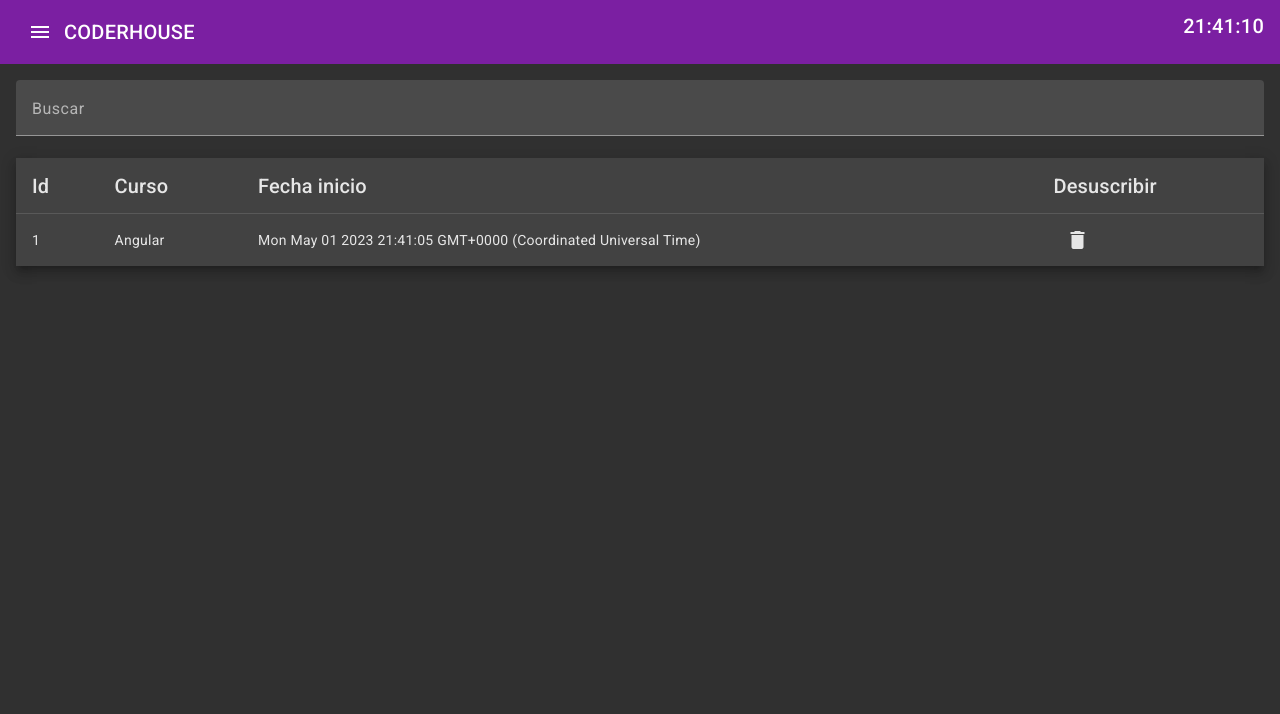
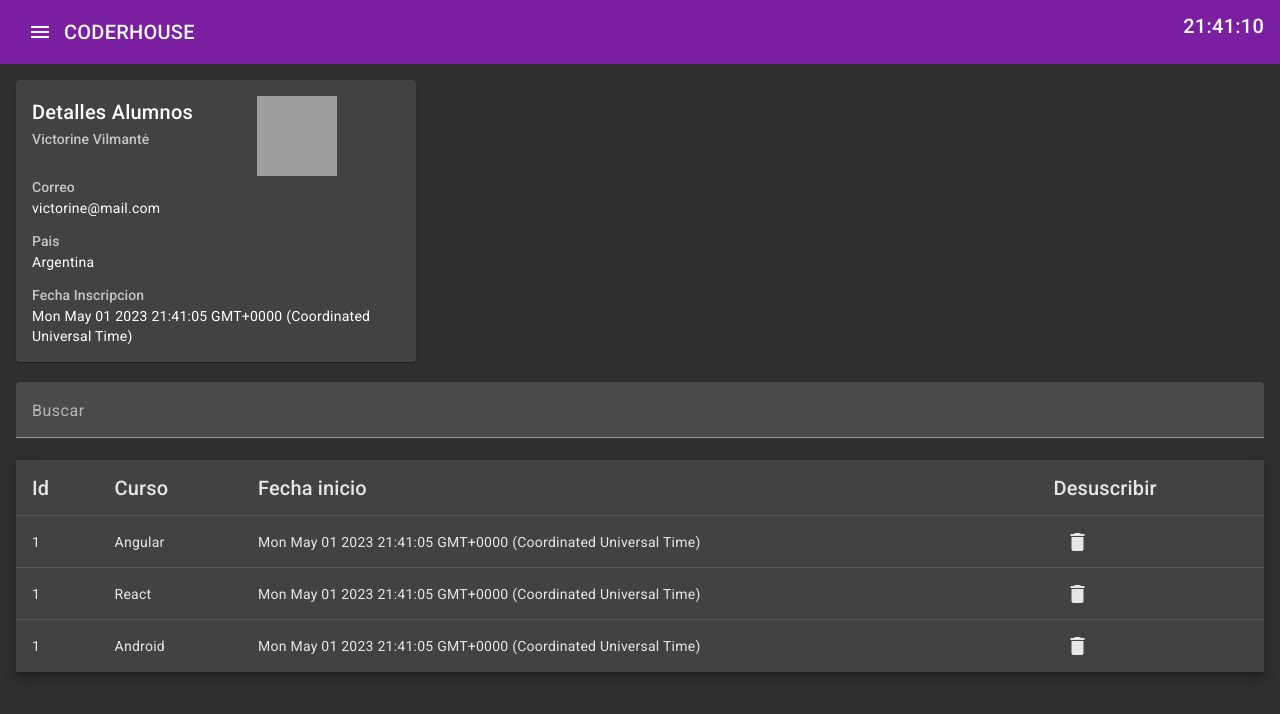
Before and after one commit to elmejorlui/2PF_deAlba, an Angular app: page /dashboard/estudiantes/1 in a window 1280 px wide. Shown: the top 714 px of the page. Built offline with nearby package versions, Linux system fonts and the light colour scheme; grey boxes are pictures that could not be loaded.

Commit message:
TAREA, finalizacion cursos

```diff
--- a/src/app/pages/alumnos/componentes/models/index.ts
+++ b/src/app/pages/alumnos/componentes/models/index.ts
@@ -3,7 +3,6 @@ export interface Alumno {
   nombre: string;
   apellido: string;
   correo: string;
-  curso: string;
   pais: string;
   fecha_registro: Date;
   acciones: string;
--- a/src/app/pages/alumnos/componentes/services/alumnos.service.ts
+++ b/src/app/pages/alumnos/componentes/services/alumnos.service.ts
@@ -10,21 +10,19 @@ export class AlumnosService {
   private estudiantes$ = new BehaviorSubject<Alumno[]>([
     {
       id: 1,
-      nombre: 'Kilian',
-      apellido: 'Diez',
-      correo: 'Kilian@mail.com',
-      curso: 'Angular',
+      nombre: 'Victorine',
+      apellido: 'Vilmantė',
+      correo: 'victorine@mail.com',
       pais: 'Argentina',
       fecha_registro: new Date(),
       acciones: 'hola'
     },
     {
       id: 2,
-      nombre: 'Elia',
-      apellido: 'Paz',
-      correo: 'Elia@mail.com',
-      curso: 'Angular',
-      pais: 'Argentina',
+      nombre: 'Alhaji',
+      apellido: 'Alia',
+      correo: ' alhajialia@mail.com',
+      pais: 'India',
       fecha_registro: new Date(),
       acciones: 'hola'
     },
@@ -32,9 +30,35 @@ export class AlumnosService {
       id: 3,
       nombre: 'Edurne',
       apellido: 'Carballo',
-      correo: 'Edurne@mail.com',
-      curso: 'Angular',
-      pais: 'Argentina',
+      correo: 'edurne@mail.com',
+      pais: 'Peru',
+      fecha_registro: new Date(),
+      acciones: 'hola'
+    },
+    {
+      id: 4,
+      nombre: 'Klava',
+      apellido: 'Franck',
+      correo: 'klavaf@mail.com',
+      pais: 'Peru',
+      fecha_registro: new Date(),
+      acciones: 'hola'
+    },
+    {
+      id: 5,
+      nombre: 'Geetha',
+      apellido: 'Karan',
+      correo: 'gee_karan@mail.com',
+      pais: 'Peru',
+      fecha_registro: new Date(),
+      acciones: 'hola'
+    },
+    {
+      id: 6,
+      nombre: 'Dayton',
+      apellido: 'Geboom',
+      correo: 'daytong@mail.com',
+      pais: 'Peru',
       fecha_registro: new Date(),
       acciones: 'hola'
     },
--- a/src/app/pages/alumnos/detalles-alumnos/detalles-alumnos.component.html
+++ b/src/app/pages/alumnos/detalles-alumnos/detalles-alumnos.component.html
@@ -1,3 +1,20 @@
+<mat-card class="example-card">
+  <mat-card-header>
+    <mat-card-title>Detalles Alumnos</mat-card-title>
+    <img class="photo_perfil" mat-card-sm-image
+      src="https://ionicframework.com/docs/img/demos/avatar.svg">
+    <mat-card-subtitle class="titulo_margin">{{alumno?.nombre}} {{alumno?.apellido}}</mat-card-subtitle>
+  </mat-card-header>
+  <mat-card-content>
+    <mat-card-subtitle>Correo</mat-card-subtitle>
+    <p>{{alumno?.correo}}</p>
+    <mat-card-subtitle>Pais</mat-card-subtitle>
+    <p>{{alumno?.pais}}</p>
+    <mat-card-subtitle>Fecha Inscripcion</mat-card-subtitle>
+    <p>{{alumno?.fecha_registro}}</p>
+  </mat-card-content>
+</mat-card>
+
 <mat-form-field>
   <mat-label>Buscar</mat-label>
   <input matInput (keyup)="aplicarFiltros($event)" placeholder="Ex. Mia" #input>
--- a/src/app/pages/alumnos/detalles-alumnos/detalles-alumnos.component.scss
+++ b/src/app/pages/alumnos/detalles-alumnos/detalles-alumnos.component.scss
@@ -6,3 +6,14 @@ table {
   font-size: 14px;
   width: 100%;
 }
+
+.example-card {
+  max-width: 400px;
+  margin-bottom: 20px;
+}
+
+.photo_perfil {
+  margin-left: auto;
+  margin-right: auto;
+  display: block;
+}
--- a/src/app/pages/alumnos/detalles-alumnos/detalles-alumnos.component.ts
+++ b/src/app/pages/alumnos/detalles-alumnos/detalles-alumnos.component.ts
@@ -1,4 +1,4 @@
-import { Component } from '@angular/core';
+import { Component, OnDestroy } from '@angular/core';
 import { ActivatedRoute, Router } from '@angular/router';
 import { AlumnosService } from '../componentes/services/alumnos.service';
 import { Alumno } from '../componentes/models/index';
@@ -6,14 +6,17 @@ import { MatTableDataSource } from '@angular/material/table';
 import { MatDialog } from '@angular/material/dialog';
 import { Inscripciones } from '../../inscripciones/componentes/models';
 import { InscripcionesService } from '../../inscripciones/componentes/services/cursos.service';
+import { Subject, takeUntil } from 'rxjs';
 
 @Component({
   selector: 'app-detalles-alumnos',
   templateUrl: './detalles-alumnos.component.html',
   styleUrls: ['./detalles-alumnos.component.scss']
 })
-export class DetallesAlumnosComponent {
+export class DetallesAlumnosComponent implements OnDestroy {
 
+  alumno: Alumno | undefined;
+  private destroyed$ = new Subject()
   dataSource = new MatTableDataSource<Inscripciones>();
 
   displayedColumns: string[] = ['id', 'curso', 'fecha_inicio', 'desuscribir']
@@ -25,13 +28,16 @@ export class DetallesAlumnosComponent {
 
   constructor(private matDialog: MatDialog,
     private activatedRoute: ActivatedRoute,
-    private inscripcionesService: InscripcionesService
+    private inscripcionesService: InscripcionesService,
+    private alumnosServices: AlumnosService,
   ) {
-
     this.inscripcionesService.obtenerInscripciones()
       .subscribe((inscripciones) => {
         this.dataSource.data = inscripciones.filter(x => x.alumnoId === parseInt(this.activatedRoute.snapshot.params['id']));
-      })
+      });
+    this.alumnosServices.obtenerAlumnoPorId(parseInt(this.activatedRoute.snapshot.params['id']))
+      .pipe(takeUntil(this.destroyed$))
+      .subscribe((alumno) => this.alumno = alumno);
   }
 
   desuscribirAlumno(alumnoForDelete: Alumno): void {
@@ -41,5 +47,7 @@ export class DetallesAlumnosComponent {
       );
     }
   }
-
+  ngOnDestroy(): void {
+    this.destroyed$.next(true)
+  }
 }
--- a/src/app/pages/cursos/detalles-cursos/detalles-cursos.component.html
+++ b/src/app/pages/cursos/detalles-cursos/detalles-cursos.component.html
@@ -1,17 +1,40 @@
-<p>{{curso?.nombre}}</p>
-<mat-card class="example-card">
-  <mat-card-header>
-    <mat-card-title>Detalles Curso</mat-card-title>
-    <mat-card-subtitle class="titulo_margin">{{curso?.nombre}}</mat-card-subtitle>
-  </mat-card-header>
-  <mat-card-content>
-    <mat-card-subtitle>Alumnos Inscritos</mat-card-subtitle>
+<mat-form-field>
+  <mat-label>Buscar</mat-label>
+  <input matInput (keyup)="aplicarFiltros($event)" placeholder="Ex. Mia" #input>
+</mat-form-field>
 
-  </mat-card-content>
+<div class="mat-elevation-z8">
+  <table mat-table [dataSource]="dataSource">
 
-  <mat-card-actions>
-    <button mat-icon-button class="button_margin">
-      <mat-icon>person_off</mat-icon>
-    </button>
-  </mat-card-actions>
-  <br>
+    <ng-container matColumnDef="id">
+      <th mat-header-cell *matHeaderCellDef appFontSize>Id</th>
+      <td mat-cell *matCellDef="let inscripcion"> {{inscripcion.id}} </td>
+    </ng-container>
+
+    <ng-container matColumnDef="alumno">
+      <th mat-header-cell *matHeaderCellDef appFontSize> Alumno </th>
+      <td mat-cell *matCellDef="let inscripcion">
+        {{inscripcion.alumno }}
+      </td>
+    </ng-container>
+
+    <ng-container matColumnDef="fecha_inicio">
+      <th mat-header-cell *matHeaderCellDef appFontSize> Fecha inicio </th>
+      <td mat-cell *matCellDef="let inscripcion">
+        {{inscripcion.fecha_inicio}}
+      </td>
+    </ng-container>
+
+    <ng-container matColumnDef="desuscribir">desuscribir
+      <th mat-header-cell *matHeaderCellDef appFontSize> Desuscribir </th>
+      <td mat-cell *matCellDef="let inscripcion">
+        <button mat-icon-button (click)="desuscribirAlumno(inscripcion)">
+          <mat-icon>delete</mat-icon>
+        </button>
+      </td>
+    </ng-container>
+
+    <tr mat-header-row *matHeaderRowDef="displayedColumns"></tr>
+    <tr mat-row *matRowDef="let row; columns: displayedColumns;"></tr>
+  </table>
+</div>
--- a/src/app/pages/cursos/detalles-cursos/detalles-cursos.component.scss
+++ b/src/app/pages/cursos/detalles-cursos/detalles-cursos.component.scss
@@ -0,0 +1,8 @@
+table {
+    width: 100%;
+  }
+
+  .mat-mdc-form-field {
+    font-size: 14px;
+    width: 100%;
+  }
--- a/src/app/pages/cursos/detalles-cursos/detalles-cursos.component.ts
+++ b/src/app/pages/cursos/detalles-cursos/detalles-cursos.component.ts
@@ -4,28 +4,43 @@ import { Subject, takeUntil } from 'rxjs';
 import { MatTableDataSource } from '@angular/material/table';
 import { Curso } from '../Componentes/models';
 import { CursosService } from '../Componentes/services/cursos.service';
+import { Inscripciones } from '../../inscripciones/componentes/models';
+import { MatDialog } from '@angular/material/dialog';
+import { Alumno } from '../../alumnos/componentes/models';
+import { InscripcionesService } from '../../inscripciones/componentes/services/cursos.service';
 
 @Component({
   selector: 'app-detalles-cursos',
   templateUrl: './detalles-cursos.component.html',
   styleUrls: ['./detalles-cursos.component.scss']
 })
-export class DetallesCursosComponent implements OnDestroy {
+export class DetallesCursosComponent {
 
-  curso: Curso | undefined;
+  dataSource = new MatTableDataSource<Inscripciones>();
 
-  private destroyed$ = new Subject()
-  dataSource = new MatTableDataSource<Curso>();
+  displayedColumns: string[] = ['id', 'alumno', 'fecha_inicio', 'desuscribir']
 
-  constructor(
+  aplicarFiltros(ev: Event): void {
+    const inputValue = (ev.target as HTMLInputElement)?.value;
+    this.dataSource.filter = inputValue?.trim()?.toLowerCase();
+  }
+
+  constructor(private matDialog: MatDialog,
     private activatedRoute: ActivatedRoute,
-    private cursoServices: CursosService,
+    private inscripcionesService: InscripcionesService
   ) {
-    this.cursoServices.getCursoById(parseInt(this.activatedRoute.snapshot.params['id']))
-      .pipe(takeUntil(this.destroyed$))
-      .subscribe((cursos) => this.curso = cursos);
+
+    this.inscripcionesService.obtenerInscripciones()
+      .subscribe((inscripciones) => {
+        this.dataSource.data = inscripciones.filter(x => x.cursoId === parseInt(this.activatedRoute.snapshot.params['id']));
+      })
   }
-  ngOnDestroy(): void {
-    this.destroyed$.next(true)
+
+  desuscribirAlumno(alumnoForDelete: Alumno): void {
+    if (confirm("Esta seguro de borrar?")) {
+      this.dataSource.data = this.dataSource.data.filter(
+        (alumnoActual) => alumnoActual.id !== alumnoForDelete.id,
+      );
+    }
   }
 }
--- a/src/app/pages/inscripciones/componentes/services/cursos.service.ts
+++ b/src/app/pages/inscripciones/componentes/services/cursos.service.ts
@@ -15,6 +15,22 @@ export class InscripcionesService {
             cursoId: 1,
             alumno: 'Kilian',
             curso: 'Angular',
+            fecha_inicio: new Date(),
+        },
+        {
+            id: 1,
+            alumnoId: 1,
+            cursoId: 2,
+            alumno: 'Kilian',
+            curso: 'React',
+            fecha_inicio: new Date(),
+        },
+        {
+            id: 1,
+            alumnoId: 1,
+            cursoId: 3,
+            alumno: 'Kilian',
+            curso: 'Android',
             fecha_inicio: new Date(),
         },
         {
```
